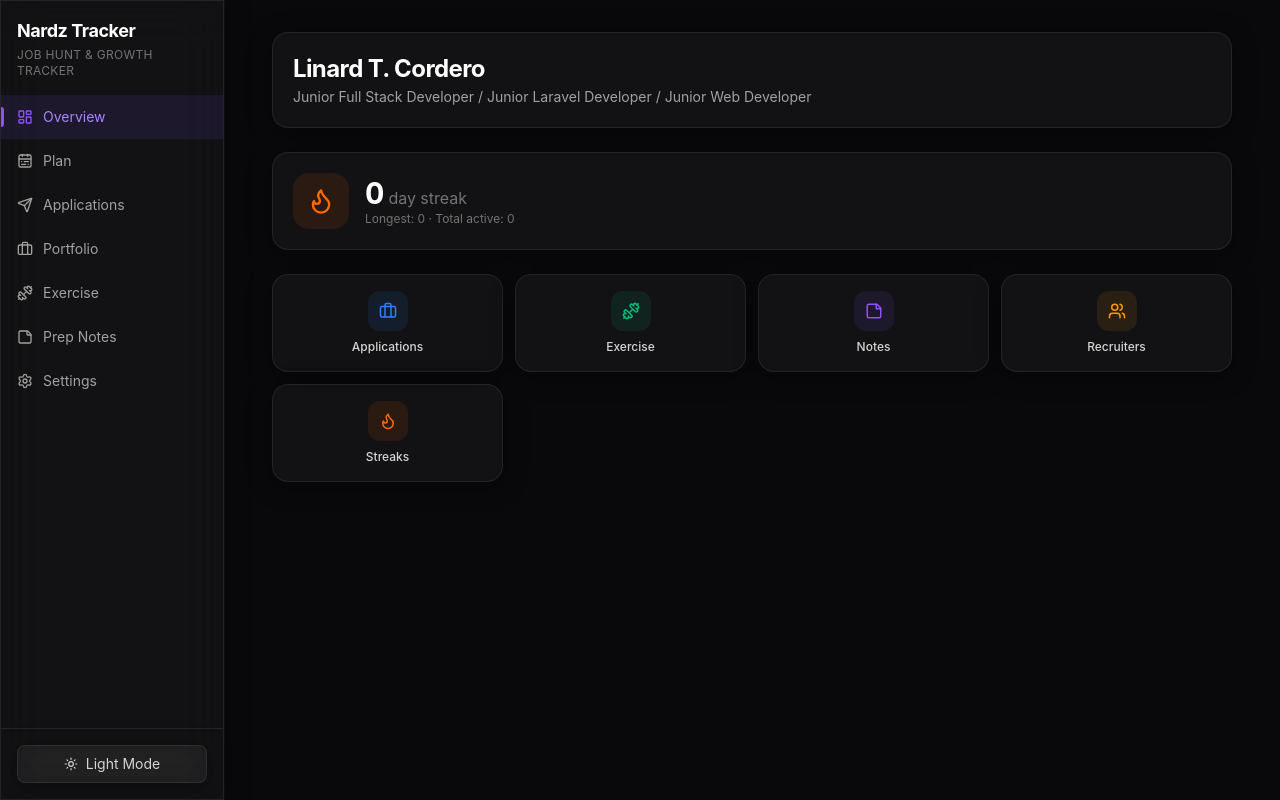
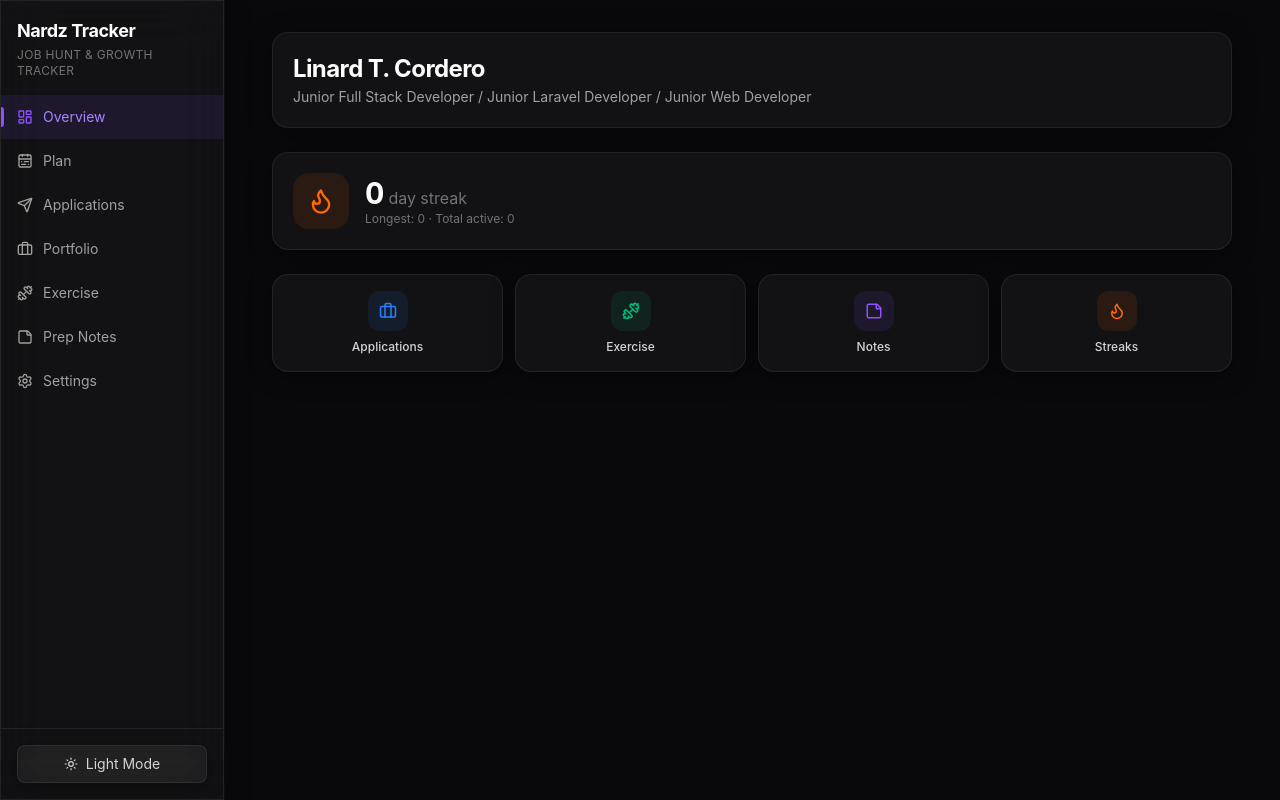
Before and after one commit to Nardszi/JOBHUNT-TRACKER, a Next.js app: page / in a window 1280 px wide. Built offline with nearby package versions, Linux system fonts and the light colour scheme.

Commit message:
fix: remove nav buttons and overlay, panels navigate directly to pages on click

```diff
--- a/components3d/Dashboard3D.tsx
+++ b/components3d/Dashboard3D.tsx
@@ -1,13 +1,13 @@
 "use client";
 
-import { useState, useMemo, useEffect, lazy, Suspense } from "react";
+import { useState, useMemo, useEffect } from "react";
 import dynamic from "next/dynamic";
+import { useRouter } from "next/navigation";
 import { useLocalStorage } from "@/lib/useLocalStorage";
 import { defaultTasks, defaultProfile, normalizeTask, dailyResetTasks } from "@/lib/planData";
 import { Task, Application, Profile, Workout, Note, DailyCheckin } from "@/lib/types";
 import { generateCheckinsFromData, calculateStreak } from "@/lib/streaks";
 import { isWebGLSupported, isLowPowerDevice } from "@/lib/webgl";
-import SectionOverlay from "./SectionOverlay";
 import {
   Briefcase,
   Dumbbell,
@@ -17,21 +17,20 @@ import {
   TrendingUp,
   Video,
   Trophy,
-  ArrowRight,
 } from "lucide-react";
-import Link from "next/link";
 
 const Scene3D = dynamic(() => import("./Scene3D"), { ssr: false });
 
-const SECTION_NAV = [
-  { id: "applications", label: "Applications", icon: Briefcase, color: "bg-blue-500/10 text-blue-500", href: "/applications" },
-  { id: "exercise", label: "Exercise", icon: Dumbbell, color: "bg-emerald-500/10 text-emerald-500", href: "/exercise" },
-  { id: "notes", label: "Notes", icon: StickyNote, color: "bg-violet-500/10 text-violet-500", href: "/notes" },
-  { id: "recruiters", label: "Recruiters", icon: Users, color: "bg-amber-500/10 text-amber-500", href: "#" },
-  { id: "streaks", label: "Streaks", icon: Flame, color: "bg-orange-500/10 text-orange-500", href: "#" },
-] as const;
+const PANEL_ROUTES: Record<string, string> = {
+  applications: "/applications",
+  exercise: "/exercise",
+  notes: "/notes",
+  recruiters: "#",
+  streaks: "#",
+};
 
 export default function Dashboard3D() {
+  const router = useRouter();
   const [rawTasks] = useLocalStorage<Task[]>("jh_tasks", defaultTasks);
   const [applications] = useLocalStorage<Application[]>("jh_applications", []);
   const [profile] = useLocalStorage<Profile>("jh_profile", defaultProfile);
@@ -39,7 +38,6 @@ export default function Dashboard3D() {
   const [restDays] = useLocalStorage<string[]>("jh_restDays", []);
   const [notes] = useLocalStorage<Note[]>("jh_notes", []);
 
-  const [activePanel, setActivePanel] = useState<string | null>(null);
   const [webglOk, setWebglOk] = useState<boolean | null>(null);
 
   const tasks = useMemo(() => dailyResetTasks(rawTasks.map(normalizeTask)), [rawTasks]);
@@ -58,7 +56,10 @@ export default function Dashboard3D() {
   const offers = applications.filter((a) => a.status === "Offer").length;
 
   function handlePanelClick(panelId: string) {
-    setActivePanel(panelId || null);
+    const route = PANEL_ROUTES[panelId];
+    if (route && route !== "#") {
+      router.push(route);
+    }
   }
 
   if (webglOk === null) {
@@ -112,39 +113,12 @@ export default function Dashboard3D() {
         </div>
       </div>
 
-      {/* Persistent 2D Nav */}
-      <div className="flex flex-wrap gap-2 animate-in stagger-1">
-        {SECTION_NAV.map((section) => {
-          const Icon = section.icon;
-          return (
-            <Link
-              key={section.id}
-              href={section.href}
-              onClick={(e) => {
-                if (section.href === "#") {
-                  e.preventDefault();
-                  handlePanelClick(section.id);
-                }
-              }}
-              className={`glass rounded-xl px-4 py-2.5 flex items-center gap-2 text-sm font-medium transition-all duration-200 hover:scale-[1.02] active:scale-95 ${
-                activePanel === section.id ? "ring-2 ring-violet-500/50" : ""
-              }`}
-            >
-              <div className={`w-7 h-7 rounded-lg flex items-center justify-center ${section.color}`}>
-                <Icon size={14} />
-              </div>
-              <span className="text-neutral-700 dark:text-neutral-300">{section.label}</span>
-            </Link>
-          );
-        })}
-      </div>
-
       {/* 3D Scene */}
-      <div className="glass rounded-2xl overflow-hidden animate-in stagger-2" style={{ height: "50vh", minHeight: "350px" }}>
+      <div className="glass rounded-2xl overflow-hidden animate-in stagger-1" style={{ height: "50vh", minHeight: "350px" }}>
         <Scene3D
           checkins={checkins}
           onPanelClick={handlePanelClick}
-          activePanel={activePanel}
+          activePanel={null}
         />
       </div>
 
@@ -187,24 +161,6 @@ export default function Dashboard3D() {
           </div>
         </div>
       </div>
-
-      {/* Section Overlay */}
-      {activePanel && (
-        <SectionOverlay sectionId={activePanel} onClose={() => setActivePanel(null)}>
-          <p className="text-neutral-500 dark:text-neutral-400 text-sm">
-            Click a section in the 3D scene or use the navigation buttons above to access each area.
-          </p>
-          <div className="mt-4">
-            <Link
-              href={SECTION_NAV.find((s) => s.id === activePanel)?.href || "#"}
-              className="inline-flex items-center gap-2 glass rounded-xl px-4 py-2 text-sm font-medium text-neutral-700 dark:text-neutral-300 hover:bg-white/[0.06] transition-all"
-            >
-              Go to {SECTION_NAV.find((s) => s.id === activePanel)?.label}
-              <ArrowRight size={14} />
-            </Link>
-          </div>
-        </SectionOverlay>
-      )}
     </div>
   );
 }
@@ -247,19 +203,23 @@ function FallbackDashboard() {
       </div>
 
       <div className="grid grid-cols-2 md:grid-cols-4 gap-3 animate-in stagger-2">
-        {SECTION_NAV.map((section) => {
+        {[
+          { label: "Applications", icon: Briefcase, color: "bg-blue-500/10 text-blue-500", href: "/applications" },
+          { label: "Exercise", icon: Dumbbell, color: "bg-emerald-500/10 text-emerald-500", href: "/exercise" },
+          { label: "Notes", icon: StickyNote, color: "bg-violet-500/10 text-violet-500", href: "/notes" },
+          { label: "Streaks", icon: Flame, color: "bg-orange-500/10 text-orange-500", href: "#" },
+        ].map((section) => {
           const Icon = section.icon;
           return (
-            <Link
-              key={section.id}
-              href={section.href}
+            <div
+              key={section.label}
               className="glass rounded-2xl p-4 flex flex-col items-center gap-2 hover:scale-[1.02] transition-all duration-200"
             >
               <div className={`w-10 h-10 rounded-xl flex items-center justify-center ${section.color}`}>
                 <Icon size={18} />
               </div>
               <span className="text-xs font-medium text-neutral-700 dark:text-neutral-300">{section.label}</span>
-            </Link>
+            </div>
           );
         })}
       </div>
```
